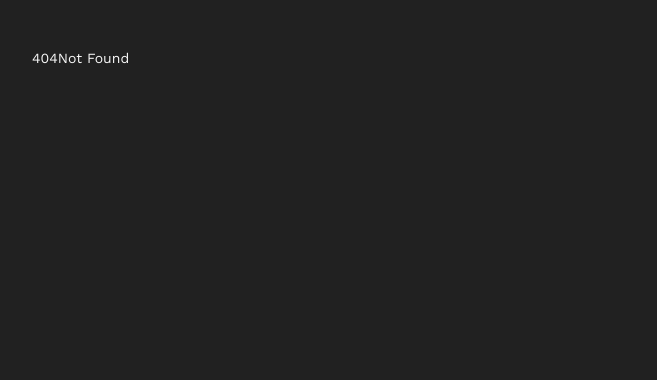
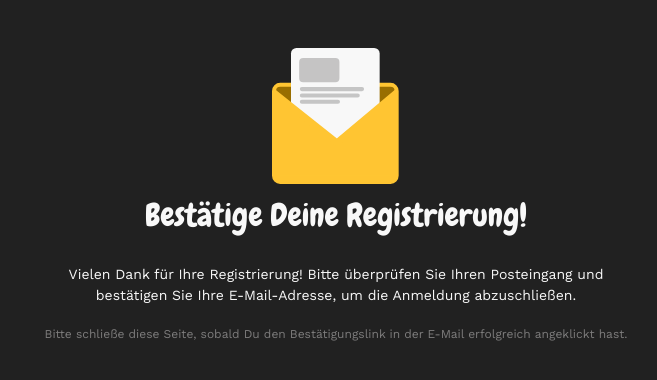
Before and after one commit to LucasOe/dishcovery, a SvelteKit app: page /register_success in a window 1280 px wide. Before the commit this address had no page. Shown: the top 380 px of the page, without its empty margins (304-961 px from the left). Built offline with nearby package versions, Linux system fonts and the light colour scheme.

Commit message:
register success page

```diff
--- a/src/routes/(authentification)/register/+page.svelte
+++ b/src/routes/(authentification)/register/+page.svelte
@@ -52,7 +52,7 @@
 		});
 
 		if (data.user) {
-			goto("/profile");
+			goto("/register_success");
 		}
 		if (auth_error) error = auth_error;
 	}
--- /dev/null
+++ b/src/routes/(success)/+layout.svelte
@@ -0,0 +1,17 @@
+<script lang="ts">
+	import Mail from "$lib/assets/icons/confirm-mail.svg";
+
+	import { page } from "$app/stores";
+</script>
+
+<svelte:head>
+	<title>{$page.data.title || "Page Title"}</title>
+</svelte:head>
+
+<div class="flex w-full flex-col gap-6">
+	<div class="flex flex-col items-center justify-center gap-2">
+		<img class="w-32 h-full" src={Mail} alt="Logo" />
+		<h1 class="font-header text-xxl text-light">{$page.data.title || "Page Title"}</h1>
+	</div>
+	<slot />
+</div>
--- /dev/null
+++ b/src/routes/(success)/register_success/+page.svelte
@@ -0,0 +1,4 @@
+<div class="flex justify-center items-center flex-col gap-md">
+    <p class="text-center">Vielen Dank für Ihre Registrierung! Bitte überprüfen Sie Ihren Posteingang und bestätigen Sie Ihre E-Mail-Adresse, um die Anmeldung abzuschließen.</p>
+    <p class="text-center text-xs text-gray-300">Bitte schließe diese Seite, sobald Du den Bestätigungslink in der E-Mail erfolgreich angeklickt hast.</p>
+</div>
--- /dev/null
+++ b/src/routes/(success)/register_success/+page.ts
@@ -0,0 +1,7 @@
+import type { PageLoad } from "./$types";
+
+export const load: PageLoad = async () => {
+	return {
+		title: "Bestätige Deine Registrierung!",
+	};
+};
```
Also changed, not shown: src/lib/assets/icons/confirm-mail.svg (added).
